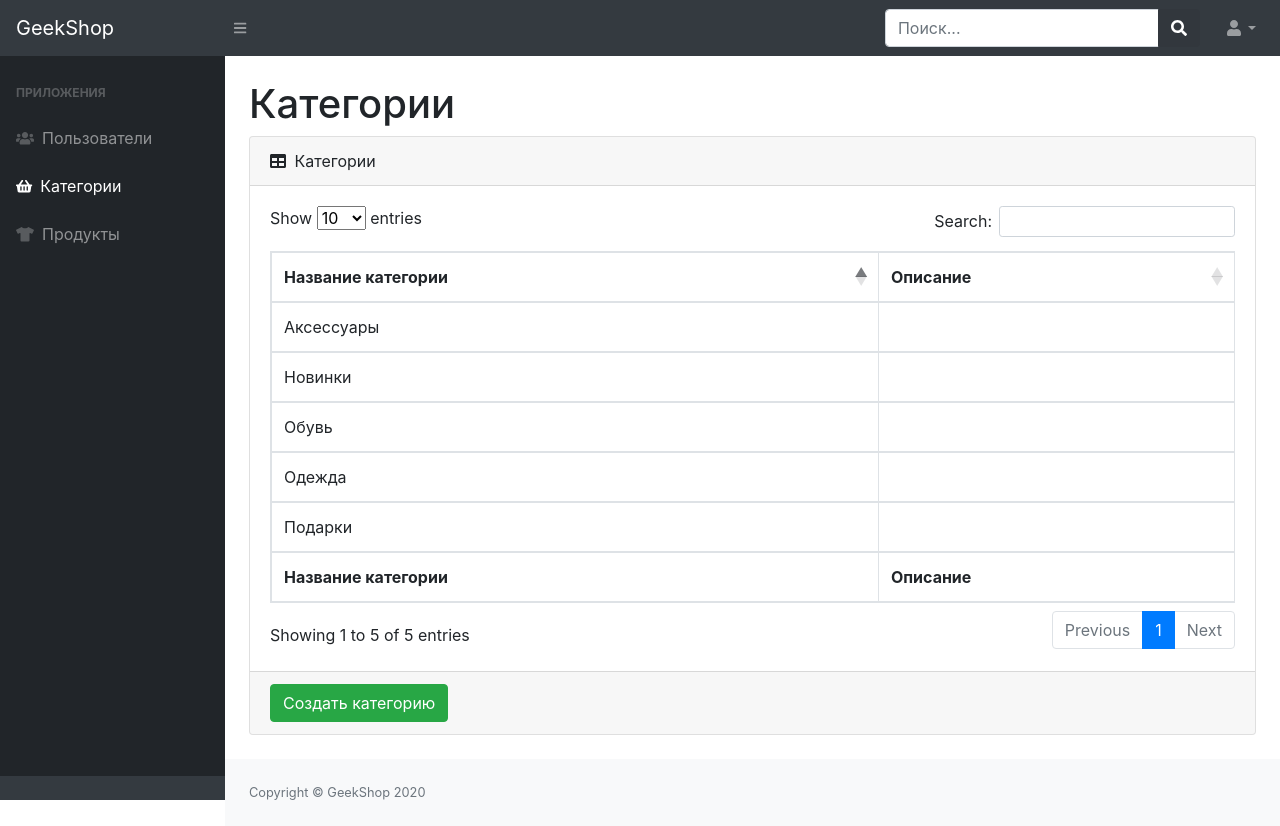
After one commit to Vladislav23R/geekshop, a Django app: page /admin-staff/categories/ in a window 1280 px wide. The commit adds this page. Run offline with Django 3.2, Linux system fonts and the light colour scheme; the visitor is signed in with stand-in values (Sample User, id 1); data comes from the database, SQL or seed files in the repository; parts of the project's set-up code (start-up, migrations or seed data) failed here and were passed over; some libraries are stand-ins or nearby versions.

Commit message:
added admin-product-category-read templates and displaying categories in admin

```diff
--- /dev/null
+++ b/admins/templates/admins/admin-product-category-read.html
@@ -0,0 +1,46 @@
+{% extends 'admins/base.html' %}
+
+{% block content %}
+    <main>
+        <div class="container-fluid">
+            <h1 class="mt-4">Категории</h1>
+            <div class="card mb-4">
+                <div class="card-header">
+                    <i class="fas fa-table mr-1"></i>
+                    Категории
+                </div>
+                <div class="card-body">
+                    <div class="table-responsive">
+                        <table class="table table-bordered" id="dataTable" width="100%" cellspacing="0">
+                            <thead>
+                            <tr>
+                                <th>Название категории</th>
+                                <th>Описание</th>
+                            </tr>
+                            </thead>
+                            <tfoot>
+                            <tr>
+                                <th>Название категории</th>
+                                <th>Описание</th>
+                            </tr>
+                            </tfoot>
+                            <tbody>
+                            {% for category in categories %}
+                                <tr>
+                                    <td>{{ category.name }}</td>
+                                    <td>{{ category.description }}</td>
+                                </tr>
+                            {% endfor %}
+                            </tbody>
+                        </table>
+                    </div>
+                </div>
+                <div class="card-footer">
+                    <a href="{% url 'admins:admin_users_create' %}">
+                        <button class="btn btn-success">Создать категорию</button>
+                    </a>
+                </div>
+            </div>
+        </div>
+    </main>
+{% endblock %}
--- a/admins/templates/admins/base.html
+++ b/admins/templates/admins/base.html
@@ -53,7 +53,7 @@
                         </div>
                         Пользователи
                     </a>
-                    <a class="nav-link" href="index.html">
+                    <a class="nav-link" href="{% url 'admins:admin_category' %}">
                         <div class="sb-nav-link-icon">
                             <i class="fas fa-shopping-basket"></i>
                         </div>
--- a/admins/urls.py
+++ b/admins/urls.py
@@ -1,6 +1,6 @@
 from django.urls import path
 
-from admins.views import index, admin_users, admin_users_update, admin_users_create, admin_users_delete
+from admins.views import index, admin_users, admin_users_update, admin_users_create, admin_users_delete, admin_category
 
 app_name = 'admins'
 
@@ -10,4 +10,5 @@
     path('users/create/', admin_users_create, name='admin_users_create'),
     path('users/update/<int:id>/', admin_users_update, name='admin_users_update'),
     path('users/delete/<int:id>/', admin_users_delete, name='admin_users_delete'),
+    path('categories/', admin_category, name='admin_category'),
 ]
--- a/admins/views.py
+++ b/admins/views.py
@@ -3,6 +3,7 @@
 from django.contrib.auth.decorators import user_passes_test
 
 from users.models import User
+from products.models import ProductCategory
 from admins.forms import UserAdminRegisterForm, UserAdminProfileForm
 
 
@@ -54,3 +55,9 @@
     user.is_active = False
     user.save()
     return HttpResponseRedirect(reverse('admins:admin_users'))
+
+
+@user_passes_test(lambda u: u.is_superuser)
+def admin_category(request):
+    context = {'title': 'GeekShop - Админ | Категории', 'categories': ProductCategory.objects.all()}
+    return render(request, 'admins/admin-product-category-read.html', context)
```
Also changed, not shown: admins/forms.py (line endings or trailing spaces).
